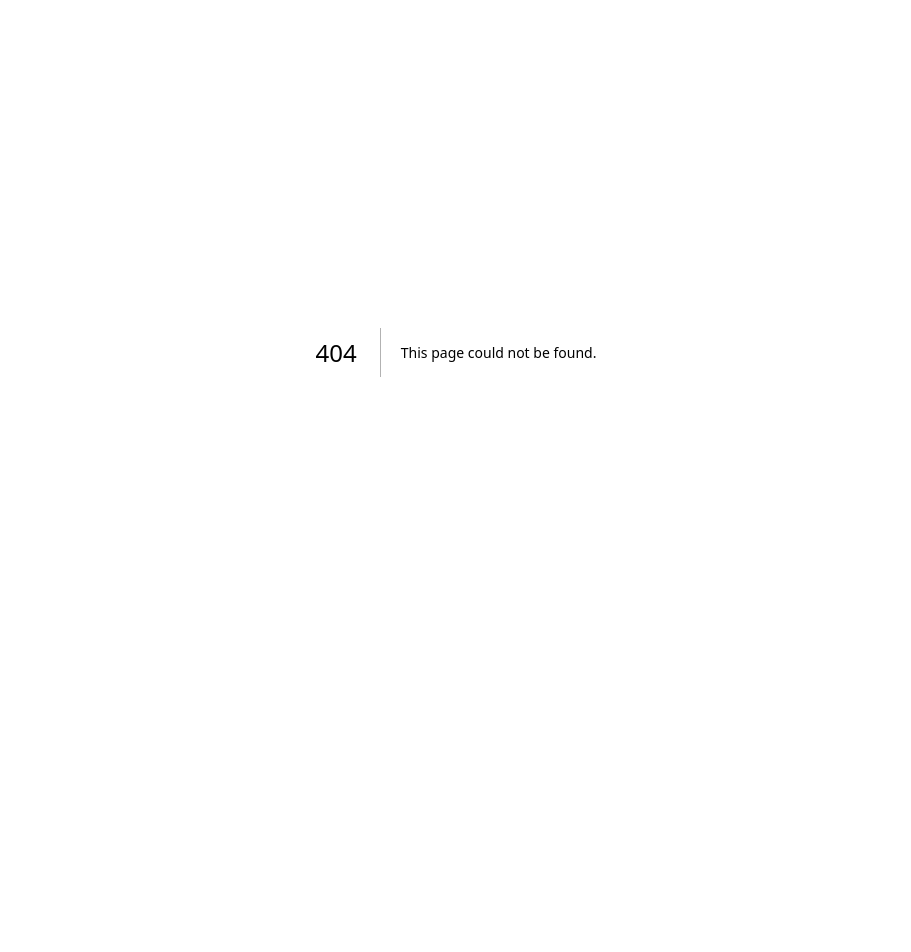
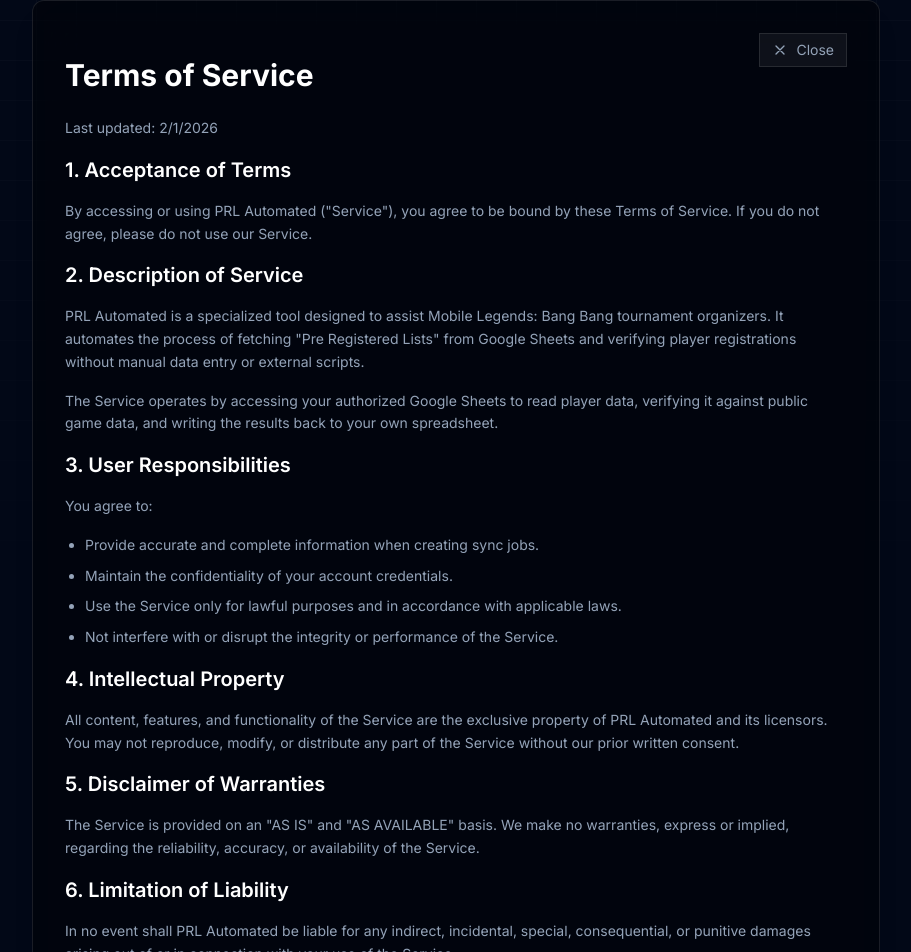
Before and after one commit to morphcute/PRL-automated, a Next.js app: page /terms in a window 1280 px wide. Before the commit this address had no page. Shown: the part 80-1032 px from the top of the page, without its empty margins (184-1095 px from the left). Before the commit the page ends 864 px from the top, so only its background shows below. Built offline with nearby package versions, Linux system fonts and the light colour scheme.

Commit message:
Added TOS and Privacy

```diff
--- a/app/login/page.tsx
+++ b/app/login/page.tsx
@@ -1,4 +1,5 @@
 import { signIn } from "@/lib/auth"
+import Link from "next/link"
 
 export default function LoginPage() {
   return (
@@ -33,6 +34,18 @@
             <span>Continue with Google</span>
           </button>
         </form>
+
+        <div className="text-center text-xs text-muted-foreground mt-6">
+          By signing in, you agree to our{" "}
+          <Link href="/terms" className="text-primary hover:underline underline-offset-4">
+            Terms of Service
+          </Link>{" "}
+          and{" "}
+          <Link href="/privacy" className="text-primary hover:underline underline-offset-4">
+            Privacy Policy
+          </Link>
+          .
+        </div>
       </div>
     </div>
   )
--- /dev/null
+++ b/app/privacy/page.tsx
@@ -0,0 +1,60 @@
+import Link from "next/link";
+
+export default function PrivacyPage() {
+  return (
+    <div className="max-w-4xl mx-auto px-6 py-12">
+      <div className="glass-panel rounded-xl p-8 space-y-6 relative">
+        <Link
+          href="/login"
+          className="absolute top-8 right-8 text-sm text-muted-foreground hover:text-white flex items-center gap-2 transition-colors border border-white/10 rounded-lg px-3 py-1.5 bg-white/5 hover:bg-white/10"
+        >
+          <svg className="w-4 h-4" fill="none" stroke="currentColor" viewBox="0 0 24 24"><path strokeLinecap="round" strokeLinejoin="round" strokeWidth={2} d="M6 18L18 6M6 6l12 12" /></svg>
+          Close
+        </Link>
+
+        <h1 className="text-3xl font-bold text-white mb-8 pr-12">Privacy Policy</h1>
+
+        <div className="space-y-4 text-muted-foreground text-sm leading-relaxed">
+          <p>Last updated: {new Date().toLocaleDateString()}</p>
+
+          <h2 className="text-xl font-semibold text-white mt-8 mb-4">1. Information We Collect</h2>
+          <p>
+            When you use our PRL Automated service ("Service"), we collect minimal information necessary strictly to provide you with our automation features. This includes:
+          </p>
+          <ul className="list-disc pl-5 space-y-2">
+            <li>Google Account information (email, profile) for authentication via Google OAuth.</li>
+            <li>Access to specific Google Sheets and Drive files that you authorize, strictly for the purpose of reading source data (Pre Registered List) and writing verification results.</li>
+            <li>Configuration data for your sync jobs (e.g., spreadsheet IDs, job settings).</li>
+          </ul>
+          <p className="mt-2 text-primary">
+            **We do not store, sell, or analyze your spreadsheet content.** The data is processed in-transit solely to perform the verification logic you requested and is written back to your own Google Sheet.
+          </p>
+
+          <h2 className="text-xl font-semibold text-white mt-8 mb-4">2. How We Use Your Information</h2>
+          <p>We use the collected information solely for the following specific purposes:</p>
+          <ul className="list-disc pl-5 space-y-2">
+            <li>To authenticate your identity and provide secure access to the Service.</li>
+            <li>To execute the automated verification of Mobile Legends: Bang Bang (MLBB) player registrations as configured by you.</li>
+            <li>To read your source registration list and populate your target verification sheet without manual copy-pasting.</li>
+          </ul>
+          <p>We do not sell, rent, or share your personal information with third parties for marketing purposes.</p>
+
+          <h2 className="text-xl font-semibold text-white mt-8 mb-4">3. Data Security</h2>
+          <p>
+            We implement industry-standard security measures to protect your data. OAuth tokens are encrypted, and access to your Google Drive files is limited strictly to the scopes you authorize.
+          </p>
+
+          <h2 className="text-xl font-semibold text-white mt-8 mb-4">4. Google User Data</h2>
+          <p>
+            Our Service's use and transfer to any other app of information received from Google APIs will adhere to the <a href="https://developers.google.com/terms/api-services-user-data-policy" className="text-primary hover:underline" target="_blank" rel="noopener noreferrer">Google API Services User Data Policy</a>, including the Limited Use requirements.
+          </p>
+
+          <h2 className="text-xl font-semibold text-white mt-8 mb-4">5. Contact Us</h2>
+          <p>
+            If you have any questions about this Privacy Policy, please contact us at support@prlautomated.com.
+          </p>
+        </div>
+      </div>
+    </div>
+  );
+}
--- /dev/null
+++ b/app/terms/page.tsx
@@ -0,0 +1,65 @@
+import Link from "next/link";
+
+export default function TermsPage() {
+  return (
+    <div className="max-w-4xl mx-auto px-6 py-12">
+      <div className="glass-panel rounded-xl p-8 space-y-6 relative">
+        <Link
+          href="/login"
+          className="absolute top-8 right-8 text-sm text-muted-foreground hover:text-white flex items-center gap-2 transition-colors border border-white/10 rounded-lg px-3 py-1.5 bg-white/5 hover:bg-white/10"
+        >
+          <svg className="w-4 h-4" fill="none" stroke="currentColor" viewBox="0 0 24 24"><path strokeLinecap="round" strokeLinejoin="round" strokeWidth={2} d="M6 18L18 6M6 6l12 12" /></svg>
+          Close
+        </Link>
+
+        <h1 className="text-3xl font-bold text-white mb-8 pr-12">Terms of Service</h1>
+
+        <div className="space-y-4 text-muted-foreground text-sm leading-relaxed">
+          <p>Last updated: {new Date().toLocaleDateString()}</p>
+
+          <h2 className="text-xl font-semibold text-white mt-8 mb-4">1. Acceptance of Terms</h2>
+          <p>
+            By accessing or using PRL Automated ("Service"), you agree to be bound by these Terms of Service. If you do not agree, please do not use our Service.
+          </p>
+
+          <h2 className="text-xl font-semibold text-white mt-8 mb-4">2. Description of Service</h2>
+          <p>
+            PRL Automated is a specialized tool designed to assist Mobile Legends: Bang Bang tournament organizers. It automates the process of fetching "Pre Registered Lists" from Google Sheets and verifying player registrations without manual data entry or external scripts.
+          </p>
+          <p className="mt-2">
+            The Service operates by accessing your authorized Google Sheets to read player data, verifying it against public game data, and writing the results back to your own spreadsheet.
+          </p>
+
+          <h2 className="text-xl font-semibold text-white mt-8 mb-4">3. User Responsibilities</h2>
+          <p>You agree to:</p>
+          <ul className="list-disc pl-5 space-y-2">
+            <li>Provide accurate and complete information when creating sync jobs.</li>
+            <li>Maintain the confidentiality of your account credentials.</li>
+            <li>Use the Service only for lawful purposes and in accordance with applicable laws.</li>
+            <li>Not interfere with or disrupt the integrity or performance of the Service.</li>
+          </ul>
+
+          <h2 className="text-xl font-semibold text-white mt-8 mb-4">4. Intellectual Property</h2>
+          <p>
+            All content, features, and functionality of the Service are the exclusive property of PRL Automated and its licensors. You may not reproduce, modify, or distribute any part of the Service without our prior written consent.
+          </p>
+
+          <h2 className="text-xl font-semibold text-white mt-8 mb-4">5. Disclaimer of Warranties</h2>
+          <p>
+            The Service is provided on an "AS IS" and "AS AVAILABLE" basis. We make no warranties, express or implied, regarding the reliability, accuracy, or availability of the Service.
+          </p>
+
+          <h2 className="text-xl font-semibold text-white mt-8 mb-4">6. Limitation of Liability</h2>
+          <p>
+            In no event shall PRL Automated be liable for any indirect, incidental, special, consequential, or punitive damages arising out of or in connection with your use of the Service.
+          </p>
+
+          <h2 className="text-xl font-semibold text-white mt-8 mb-4">7. Contact Us</h2>
+          <p>
+            If you have any questions about these Terms, please contact us at support@prlautomated.com.
+          </p>
+        </div>
+      </div>
+    </div>
+  );
+}
```
